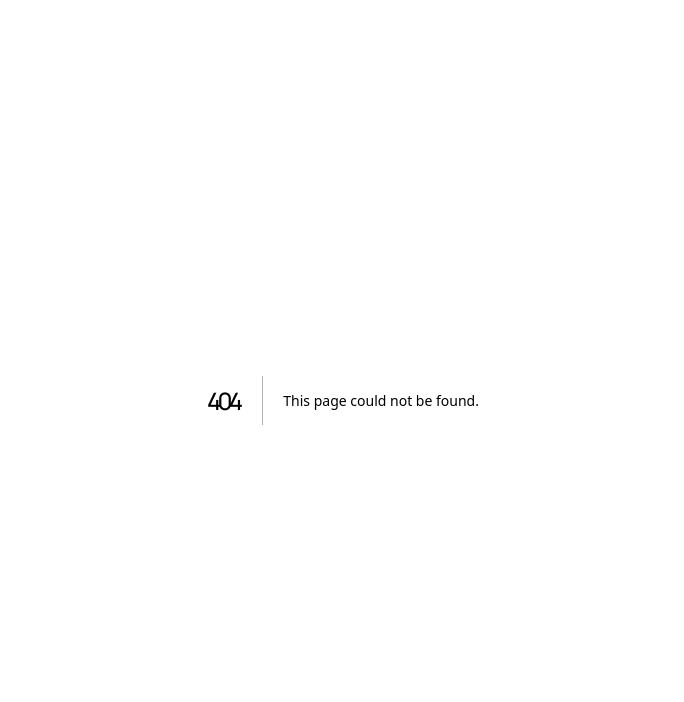
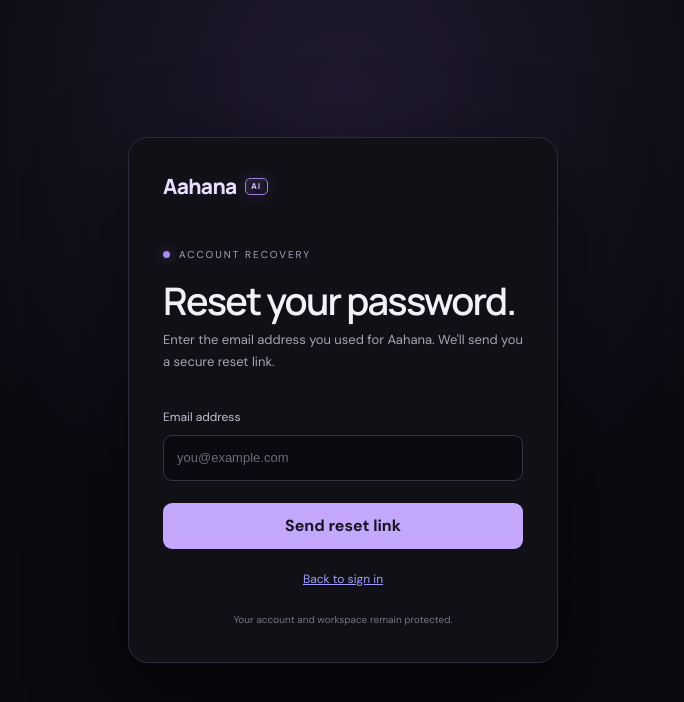
Before and after one commit to abhishekpsalimath-hue/Aahana.ai, a Next.js app: page /forgot-password in a window 1280 px wide. Before the commit this address had no page. Shown: the top 702 px of the page, without its empty margins (297-981 px from the left). Built offline with nearby package versions, Linux system fonts and the light colour scheme.

Commit message:
Add secure password recovery request page

```diff
--- /dev/null
+++ b/src/app/forgot-password/page.jsx
@@ -0,0 +1,54 @@
+"use client";
+
+import { useState } from "react";
+import Link from "next/link";
+import { createClient } from "@/lib/supabase/client";
+
+export default function ForgotPasswordPage() {
+  const [email, setEmail] = useState("");
+  const [busy, setBusy] = useState(false);
+  const [message, setMessage] = useState("");
+  const [sent, setSent] = useState(false);
+
+  async function submit(event) {
+    event.preventDefault();
+    if (busy) return;
+    setBusy(true);
+    setMessage("");
+    try {
+      const supabase = createClient();
+      const { error } = await supabase.auth.resetPasswordForEmail(email.trim().toLowerCase(), {
+        redirectTo: `${window.location.origin}/auth/callback?next=%2Fupdate-password`,
+      });
+      if (error) {
+        setMessage("We couldn't send a reset link right now. Please check the email address and try again.");
+      } else {
+        setSent(true);
+        setMessage("If an account exists for this email, a password reset link is on its way. Check your inbox and spam folder.");
+      }
+    } catch {
+      setMessage("Connection problem. Check your internet connection and try again.");
+    } finally {
+      setBusy(false);
+    }
+  }
+
+  return (
+    <main className="auth-shell">
+      <section className="auth-card">
+        <Link className="brand auth-brand" href="/"><span className="brand-word">Aahana</span><span className="brand-ai">AI</span></Link>
+        <div className="eyebrow"><span /> ACCOUNT RECOVERY</div>
+        <h1>Reset your password.</h1>
+        <p className="auth-copy">Enter the email address you used for Aahana. We'll send you a secure reset link.</p>
+        <form className="auth-form" onSubmit={submit}>
+          <label htmlFor="email">Email address</label>
+          <input id="email" type="email" autoComplete="email" autoCapitalize="none" spellCheck="false" required value={email} onChange={event => setEmail(event.target.value)} placeholder="you@example.com" />
+          {message && <p className="auth-message" role="status" aria-live="polite">{message}</p>}
+          <button className="auth-submit" type="submit" disabled={busy || sent}>{busy ? "Sending link…" : sent ? "Reset link requested" : "Send reset link"}</button>
+        </form>
+        <p className="auth-switch"><Link href="/login">Back to sign in</Link></p>
+        <p className="auth-legal">Your account and workspace remain protected.</p>
+      </section>
+    </main>
+  );
+}
```
